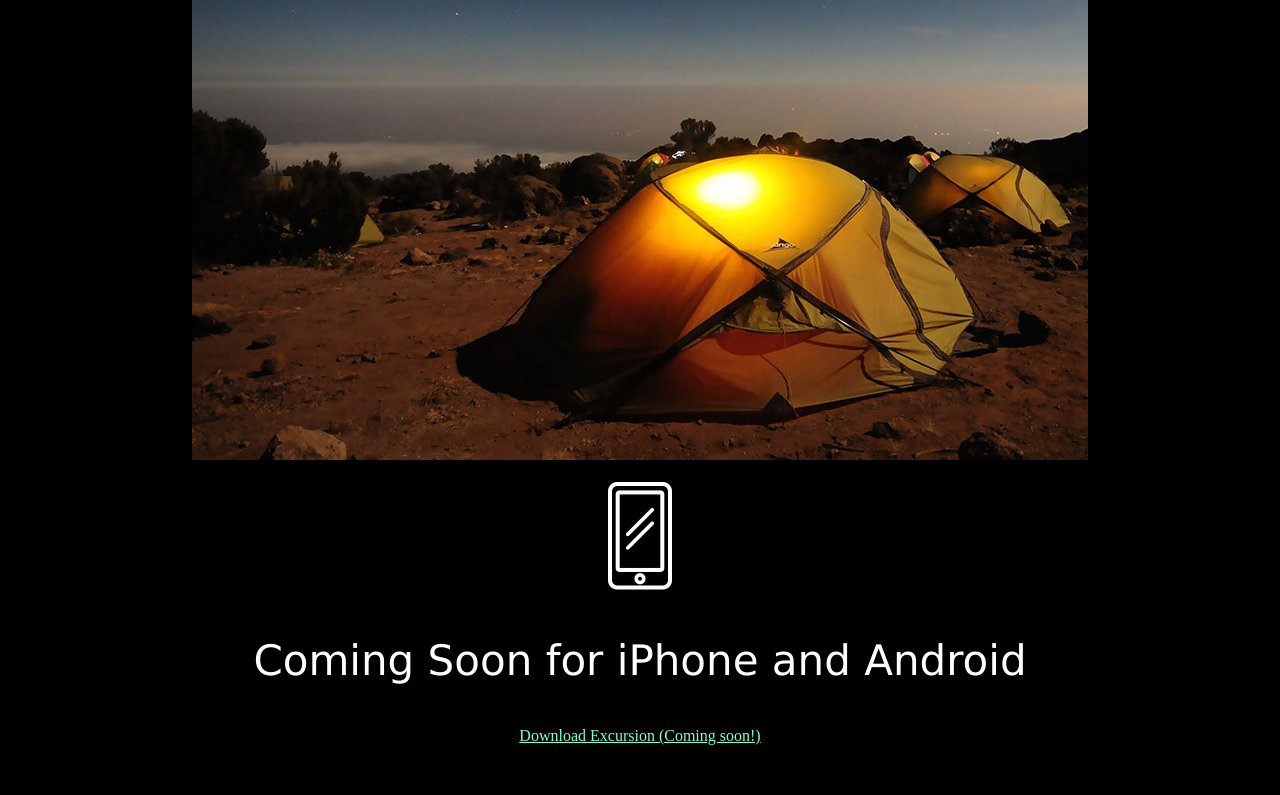
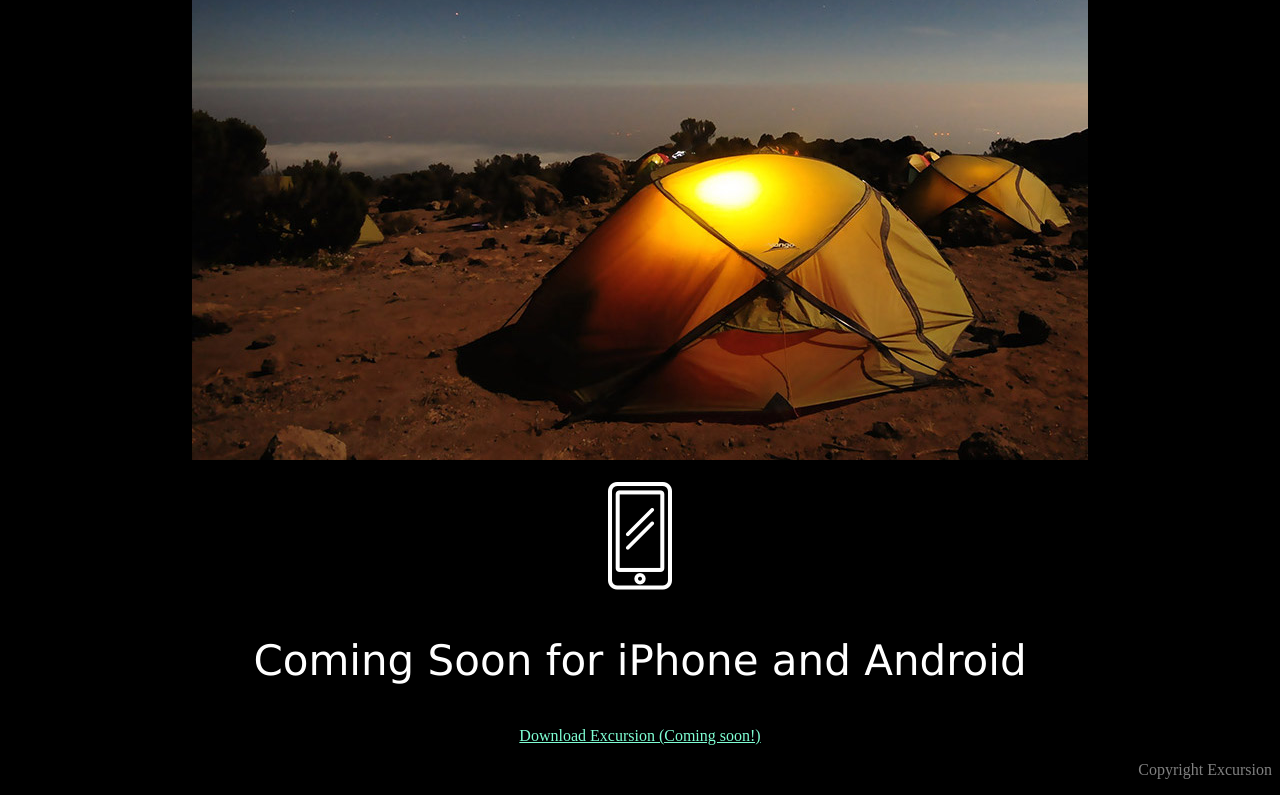
Before and after one commit to iknockout/excursion, a plain HTML site: page index.html in a window 1280 px wide. Shown: the part 542-1337 px from the top of the page. Before the commit the page ends 1295 px from the top, so only its background shows below. Drawn offline with Linux system fonts and the light colour scheme.

Commit message:
final touches

```diff
--- a/css/style.css
+++ b/css/style.css
@@ -26,3 +26,8 @@ h3 {
   font-size: 21px;
   color: gray;
 }
+
+.copyright {
+  text-align: right;
+  color: gray;
+}
--- a/index.html
+++ b/index.html
@@ -29,6 +29,8 @@
     <a href="">Download Excursion (Coming soon!)</a>
   </div>
   <div class="copyright">
+    <p>Copyright Excursion
+    </p>
   </div>
 </body>
 </html>
```
